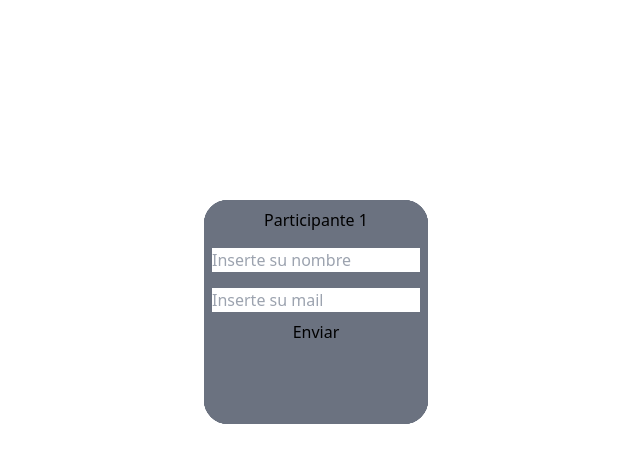
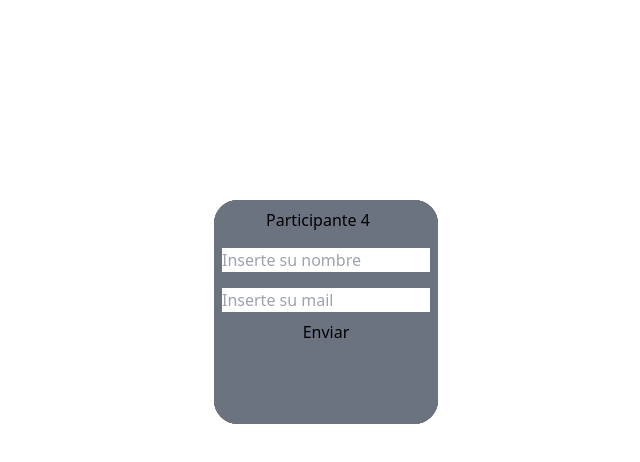
Before and after one commit to GabrielPaparello/InvisibleFriend, a React (Vite) app: page / in a window 1280 px wide. Both pictures are taken after typing "5" into the empty fields and a click on the input "Enviar". Shown: the top 462 px of the page, without its empty margins (324-964 px from the left). Built offline with nearby package versions, Linux system fonts and the light colour scheme.

Commit message:
trying to refactor

```diff
--- a/src/App.css
+++ b/src/App.css
@@ -9,4 +9,13 @@ body {
 }
 
 .transform {
+  position: absolute;
+  top: 20px;
+  left: 20px;
+  width: 100px;
+  height: 90px;
+  /* background-color: #ccc; */
+  border: 1px solid #000;
+  padding: 20px;
+  transform: translateY(calc(90% * var(--index)));
 }
--- a/src/ModalPrompt.jsx
+++ b/src/ModalPrompt.jsx
@@ -33,7 +33,7 @@ export const ModalPrompt = () => {
         `}
         >
           <form onSubmit={handleSubmit} className="flex flex-col items-center">
-            <label className="text-lg font-medium">¿Cuatos participan?</label>
+            <h2 className="text-lg font-medium">¿Cuatos participan?</h2>
             <input className="m-4" type="number" name="cantidad" />
             <input type="submit" value="Enviar"></input>
           </form>
--- a/src/PlayerLogicRender.jsx
+++ b/src/PlayerLogicRender.jsx
@@ -3,16 +3,16 @@ const PlayerLogicRender = (props) => {
 
   return (
     <>
-
+     <div className="flex flex-wrap w-full justify-center top-3/4 ">
           {props.modal === true && (
               Array.from({ length: props.cantidad }).map((_, index) => (
 
-                      <Players  key={index}/>
+                      <Players index={index} key={index}/>
 
         ))
 
         )}
-
+       </div>
       </>
   )
 }
--- a/src/Players.jsx
+++ b/src/Players.jsx
@@ -1,37 +1,44 @@
-import { useState } from "react";
-const Players = () => {
-    const [MoveDiv, setMoveDiv] = useState({ left: "" });
-     const [count, setCount] = useState(0);
+import { useEffect, useState } from "react";
+const Players = (props) => {
+  const [MoveDiv, setMoveDiv] = useState(false);
+  let [players, setPlayers] = useState([{ nombre: "", email: "" }]);
+  let [nombre, setNombre] = useState("");
+  let [email, setEmail] = useState("");
   const handleSubmit = (e) => {
     e.preventDefault();
+    const newNombre = e.target.nombre.value;
+    const newEmail = e.target.email.value;
+    setMoveDiv(!MoveDiv);
+    setNombre((prevNombre) => newNombre);
+    setEmail((prevEmail) => newEmail);
+    setPlayers({ nombre: newNombre, email: newEmail });
     e.target.reset();
-      const value = Math.floor(Math.random() * 300) ;
-      setCount(prevCount => prevCount + value);
-      setMoveDiv({left: value ,top: "55%" ,transform: 'scale(.4)'});
-
-
-
   };
-
 
   return (
     <>
-        <div className="flex justify-center">
       <div
-            style={MoveDiv}
-            className={`transition-all  duration-300 w-56 h-56 rounded-3xl bg-gray-500 absolute  top-1/4`}
-          >
+        style={{ "--index": props.index }}
+        className={`transition-all duration-300 w-56 h-56 rounded-3xl bg-gray-500 top-1/4 ml-5  ${
+          MoveDiv ? "transform " : "absolute"
+        } `}
+      >{MoveDiv ? <h2 className="inline-block my-2 text-center">{nombre}</h2> : null}
         <form onSubmit={handleSubmit} className="text-center flex flex-col">
-              <label className="inline-block my-2">Participante 1</label>
+          {!MoveDiv && (
+            <>
+          <h2 className="inline-block my-2 -ml-4">
+            Participante {props.index}
+          </h2>
               <textarea
                 className="resize-none m-2"
-                name=""
+                name="nombre"
                 id=""
                 cols="20"
                 rows="1"
                 placeholder="Inserte su nombre"
               ></textarea>
               <textarea
+                name="email"
                 className="resize-none m-2"
                 id=""
                 cols="20"
@@ -39,10 +46,10 @@ const Players = () => {
                 placeholder="Inserte su mail"
               ></textarea>
               <input type="submit" value="Enviar" />
+            </>
+          )}
         </form>
       </div>
-        </div>
-
     </>
   );
 };
```
Also changed, not shown: src/playerform.jsx (added). Lines whose indentation alone changed are shown as unchanged.
